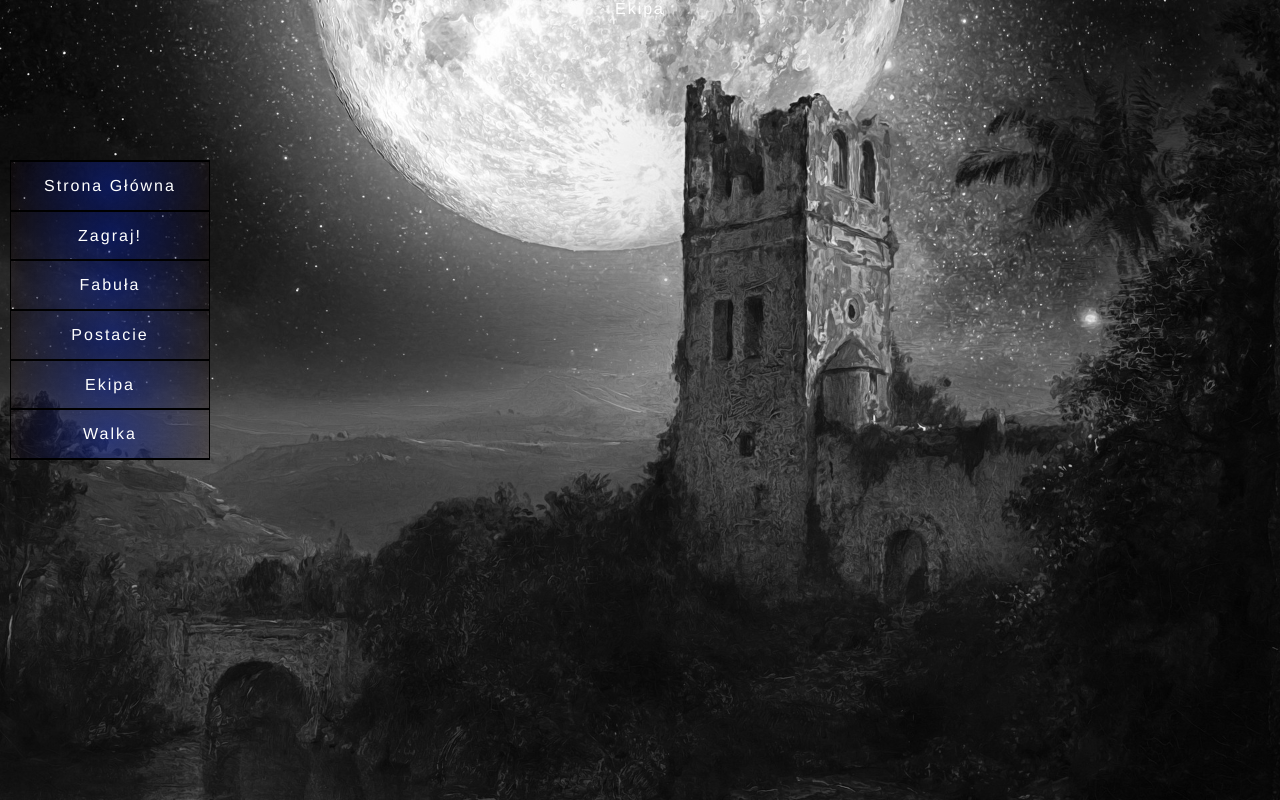
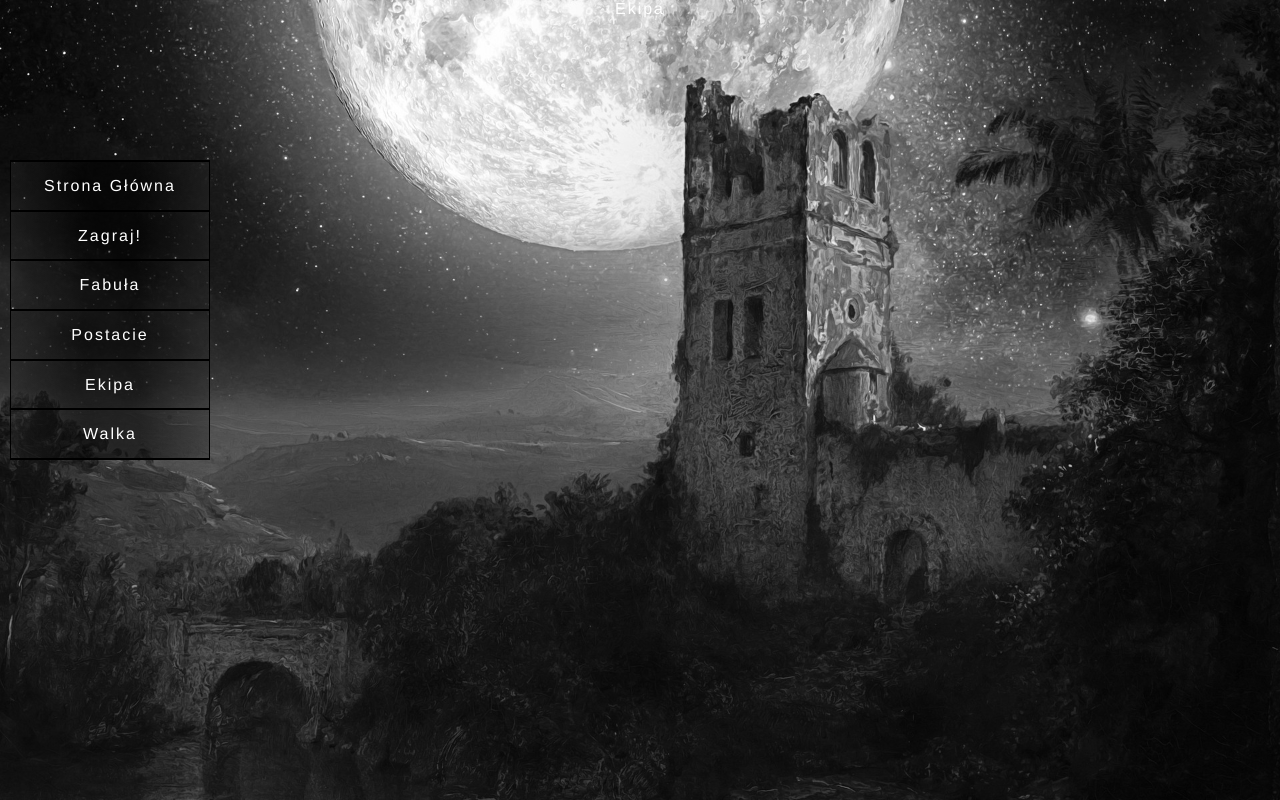
Before and after one commit to Szczurovsky/inzynierka, a React (Create React App) app: page /ekipa in a window 1280 px wide. Built offline with nearby package versions, Linux system fonts and the light colour scheme.

Commit message:
menu change colors,add transition

```diff
--- a/src/components/Menu/MenuPC/MenuPC.jsx
+++ b/src/components/Menu/MenuPC/MenuPC.jsx
@@ -20,14 +20,18 @@ const Button = styled(Link)`
     width:100%;
     height:20%;
     text-decoration:none;
-  background: rgb(10,33,149);
-background: radial-gradient(circle, rgba(10,33,149,0.5466561624649859) 0%, rgba(28,4,9,0.16290266106442575) 100%);
+
+    background: radial-gradient(circle, rgba(0,0,0,0.5466561624649859) 30%, rgba(255,255,255,0.16290266106442575) 200%);
     color:white;
     display:flex;align-items:center;
     justify-content:center;
     border-bottom:1px solid black;
     border-top:1px solid black;
-
+      &:hover{
+            transition:0.5s;
+    /*      background: radial-gradient(circle, rgba(0,0,0,0.5466561624649859) 30%, rgba(255,255,255,0.16290266106442575) 200%); */
+            color:red;
+  }
 `
 export const MenuPC = props => {
     return (
```
